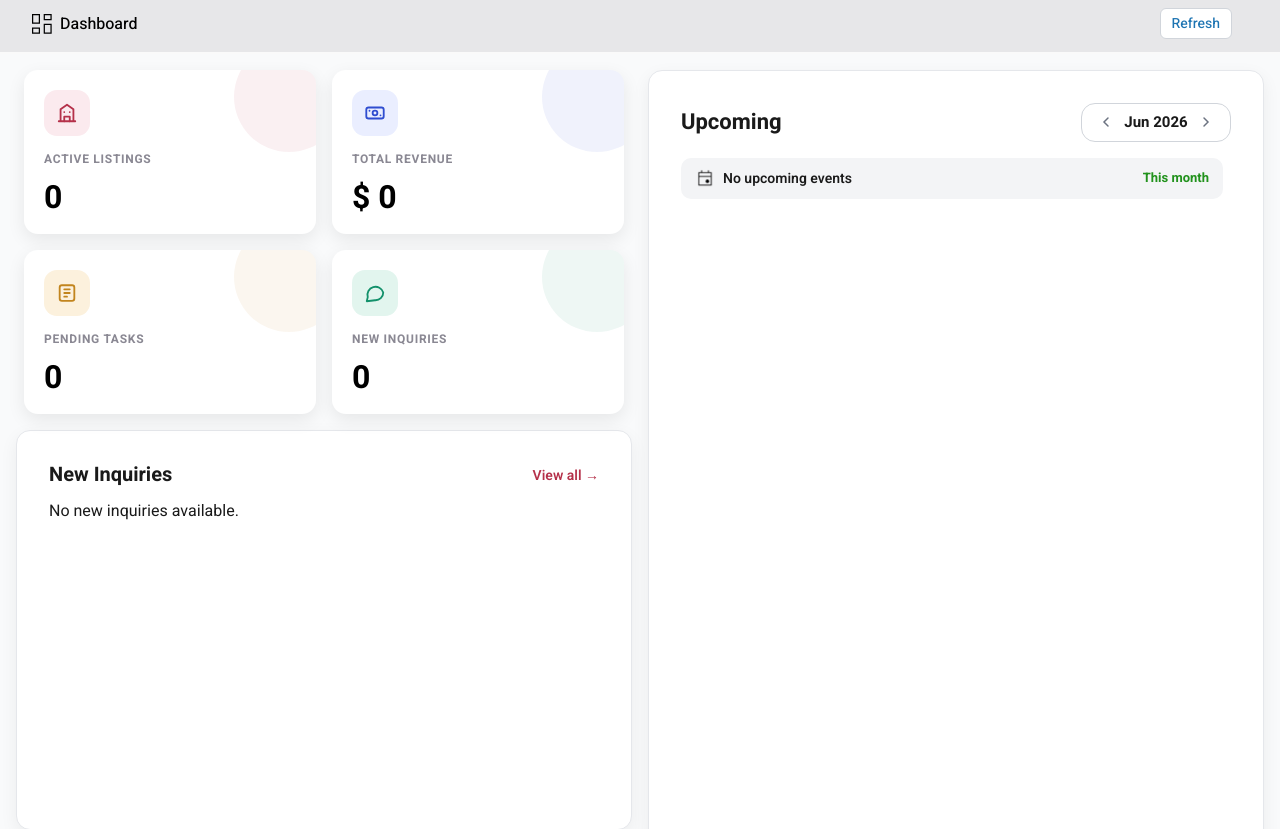
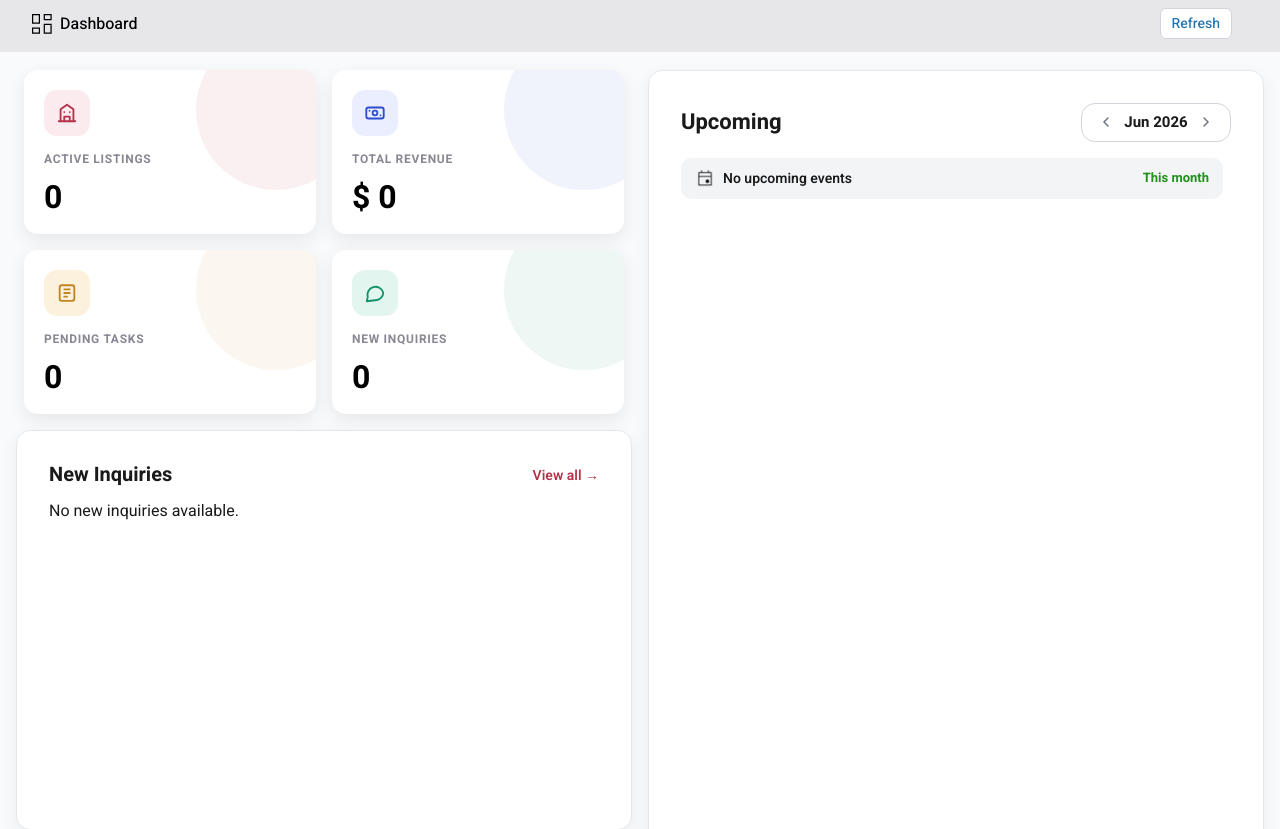
Before and after one commit to favhostadmin/favhost, a Django app: page /dashboard/ in a window 1280 px wide. Shown: the part 58-887 px from the top of the page. Run offline with Django 5.2, Linux system fonts and the light colour scheme; the visitor is signed in with stand-in values (Sample User, id 1); data comes from the database, SQL or seed files in the repository; data that the repository does not hold is empty; parts of the project's set-up code (start-up, migrations or seed data) failed here and were passed over; some libraries are stand-ins or nearby versions.

Commit message:
dashboard page ui fix

```diff
--- a/static/css/host_dashboard.css
+++ b/static/css/host_dashboard.css
@@ -864,6 +864,15 @@ html, body {
     pointer-events: none;
 }
 
+@media (min-width: 992px) {
+    .stat-card::after {
+        width: 160px;
+        height: 160px;
+        right: -40px;
+        top: -40px;
+    }
+}
+
 .stat-card.sc1 { color: #B5314A; }
 .stat-card.sc2 { color: #2F4DD0; }
 .stat-card.sc3 { color: #C2851E; }
```
